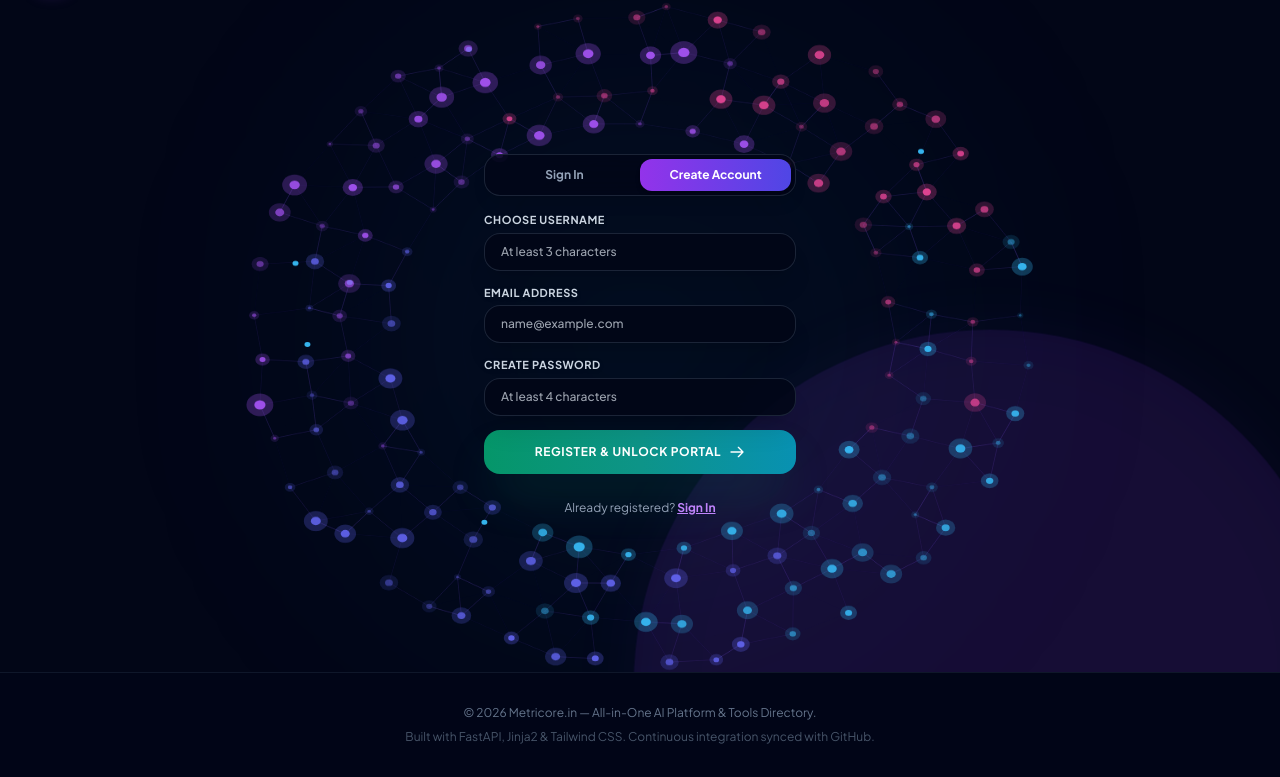
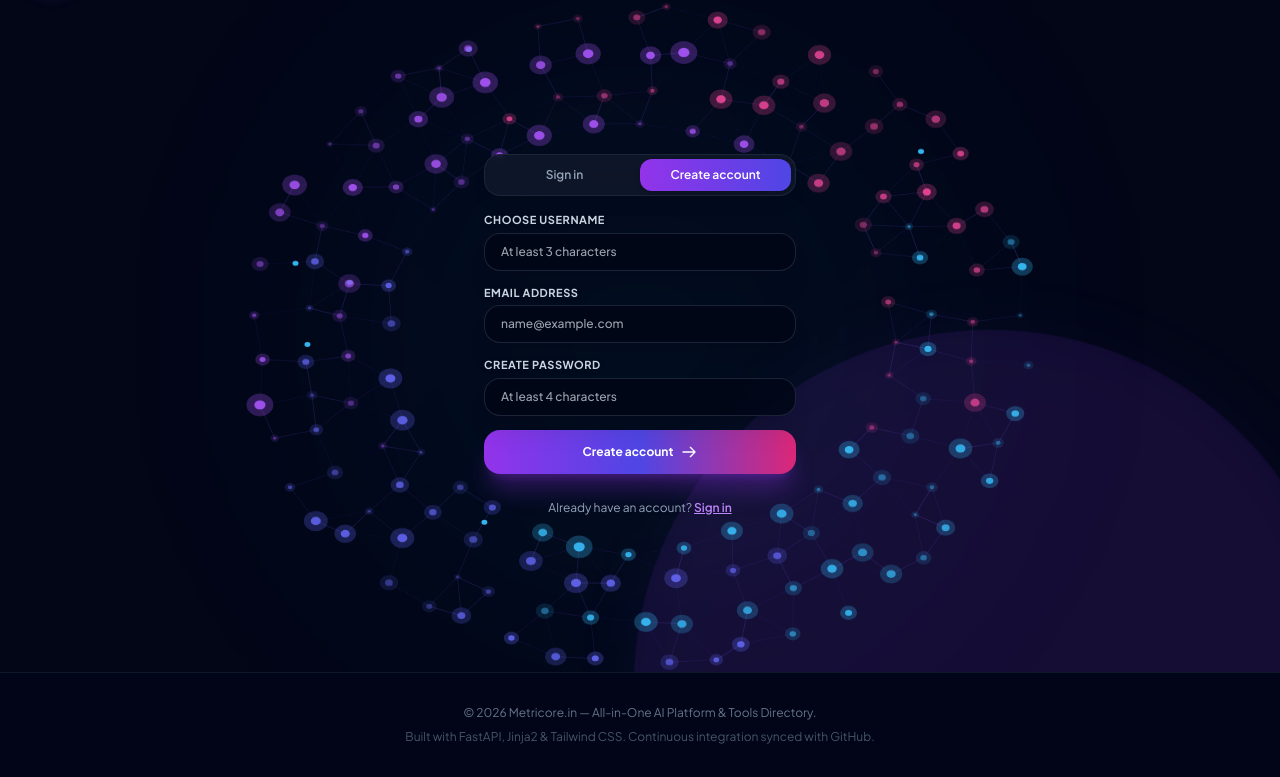
Before and after one commit to AkbarDev/metricore.in, a FastAPI app: page /register in a window 1280 px wide. Shown: the part 65-842 px from the top of the page. Run offline with FastAPI, Linux system fonts and the light colour scheme; some libraries are stand-ins or nearby versions.

Commit message:
style: Modernize sign-in/register button labels to standard SaaS labels (Sign in, Create account, Go to Homepage)

```diff
--- a/app/templates/login.html
+++ b/app/templates/login.html
@@ -18,19 +18,21 @@
         {% if is_authenticated %}
             <!-- Authenticated State -->
             <div class="space-y-4">
-                <div class="w-16 h-16 rounded-full bg-emerald-500/20 border border-emerald-500/40 text-emerald-400 mx-auto flex items-center justify-center shadow-lg shadow-emerald-500/20 backdrop-blur-md">
-                    <svg class="w-8 h-8" fill="none" stroke="currentColor" viewBox="0 0 24 24"><path stroke-linecap="round" stroke-linejoin="round" stroke-width="2" d="M5 13l4 4L19 7"/></svg>
+                <div class="inline-flex items-center gap-2 px-3 py-1 rounded-full bg-emerald-500/10 border border-emerald-500/20 text-emerald-400 text-xs font-semibold backdrop-blur-md">
+                    <span class="w-2 h-2 rounded-full bg-emerald-400 animate-pulse"></span>
+                    Account Active
                 </div>
                 <div>
-                    <h3 class="text-xl font-black text-white drop-shadow-md">Welcome back, {{ username }}!</h3>
-                    <p class="text-xs text-slate-400 mt-1">AI Core ecosystem is unlocked.</p>
+                    <h3 class="text-xl font-bold text-white drop-shadow-md">Welcome, {{ username }}</h3>
+                    <p class="text-xs text-slate-400 mt-1">Ready to explore the AI Directory</p>
                 </div>
                 <div class="pt-2 flex flex-col gap-2.5">
-                    <a href="/" class="w-full py-3.5 rounded-2xl bg-gradient-to-r from-purple-600 via-indigo-600 to-pink-600 hover:from-purple-500 hover:to-pink-500 text-white text-xs font-bold uppercase tracking-wider shadow-xl shadow-purple-600/30 transition-all text-center block">
-                        Enter Dashboard →
+                    <a href="/" class="w-full py-3.5 rounded-2xl bg-gradient-to-r from-purple-600 via-indigo-600 to-purple-600 hover:from-purple-500 hover:to-indigo-500 text-white text-xs font-bold shadow-xl shadow-purple-600/30 transition-all text-center flex items-center justify-center gap-2 group hover:-translate-y-0.5">
+                        <span>Go to Homepage</span>
+                        <svg class="w-4 h-4 group-hover:translate-x-1 transition-transform" fill="none" stroke="currentColor" viewBox="0 0 24 24"><path stroke-linecap="round" stroke-linejoin="round" stroke-width="2" d="M14 5l7 7m0 0l-7 7m7-7H3"/></svg>
                     </a>
                     <a href="/logout" class="w-full py-2.5 rounded-2xl bg-slate-900/80 hover:bg-slate-800 text-slate-300 text-xs font-medium text-center block border border-slate-800 backdrop-blur-md">
-                        Sign Out
+                        Sign out
                     </a>
                 </div>
             </div>
@@ -38,23 +40,23 @@
             <!-- Auth Form Card with Tabs -->
             <div class="space-y-4">
 
-                <!-- Mode Switch Tabs (Sign In vs Create Account) -->
-                <div class="inline-flex p-1 rounded-2xl bg-slate-950/80 border border-slate-800/90 backdrop-blur-xl shadow-lg w-full">
+                <!-- Modern Segmented Tab Switcher -->
+                <div class="inline-flex p-1 rounded-2xl bg-slate-900/90 border border-slate-800/90 backdrop-blur-xl shadow-lg w-full">
                     <button
                         type="button"
                         id="tab-signin-btn"
                         onclick="switchTab('signin')"
-                        class="flex-1 py-2 text-xs font-bold rounded-xl transition-all {% if active_tab != 'register' %}bg-gradient-to-r from-purple-600 to-indigo-600 text-white shadow-md{% else %}text-slate-400 hover:text-white{% endif %}"
+                        class="flex-1 py-2 text-xs font-semibold rounded-xl transition-all {% if active_tab != 'register' %}bg-gradient-to-r from-purple-600 to-indigo-600 text-white shadow-md{% else %}text-slate-400 hover:text-white{% endif %}"
                     >
-                        Sign In
+                        Sign in
                     </button>
                     <button
                         type="button"
                         id="tab-register-btn"
                         onclick="switchTab('register')"
-                        class="flex-1 py-2 text-xs font-bold rounded-xl transition-all {% if active_tab == 'register' %}bg-gradient-to-r from-purple-600 to-indigo-600 text-white shadow-md{% else %}text-slate-400 hover:text-white{% endif %}"
+                        class="flex-1 py-2 text-xs font-semibold rounded-xl transition-all {% if active_tab == 'register' %}bg-gradient-to-r from-purple-600 to-indigo-600 text-white shadow-md{% else %}text-slate-400 hover:text-white{% endif %}"
                     >
-                        Create Account
+                        Create account
                     </button>
                 </div>
 
@@ -116,16 +118,16 @@
 
                     <button
                         type="submit"
-                        class="w-full py-3.5 rounded-2xl bg-gradient-to-r from-cyan-600 via-purple-600 to-pink-600 hover:from-cyan-500 hover:via-purple-500 hover:to-pink-500 text-white text-xs font-bold uppercase tracking-wider shadow-2xl shadow-purple-600/30 transition-all flex items-center justify-center gap-2 group hover:-translate-y-0.5 active:translate-y-0"
+                        class="w-full py-3.5 rounded-2xl bg-gradient-to-r from-purple-600 via-indigo-600 to-purple-600 hover:from-purple-500 hover:to-indigo-500 text-white text-xs font-bold shadow-xl shadow-purple-600/30 transition-all flex items-center justify-center gap-2 group hover:-translate-y-0.5 active:translate-y-0"
                     >
-                        <span>Sign In & Unlock Portal</span>
+                        <span>Sign in</span>
                         <svg class="w-4 h-4 group-hover:translate-x-1 transition-transform" fill="none" stroke="currentColor" viewBox="0 0 24 24"><path stroke-linecap="round" stroke-linejoin="round" stroke-width="2" d="M14 5l7 7m0 0l-7 7m7-7H3"/></svg>
                     </button>
 
                     <div class="text-center pt-2">
                         <span class="text-xs text-slate-400">Don't have an account? </span>
-                        <button type="button" onclick="switchTab('register')" class="text-xs font-bold text-purple-400 hover:text-purple-300 underline">
-                            Create an Account
+                        <button type="button" onclick="switchTab('register')" class="text-xs font-semibold text-purple-400 hover:text-purple-300 underline">
+                            Create account
                         </button>
                     </div>
                 </form>
@@ -180,16 +182,16 @@
 
                     <button
                         type="submit"
-                        class="w-full py-3.5 rounded-2xl bg-gradient-to-r from-emerald-600 via-teal-600 to-cyan-600 hover:from-emerald-500 hover:via-teal-500 hover:to-cyan-500 text-white text-xs font-bold uppercase tracking-wider shadow-2xl shadow-emerald-600/30 transition-all flex items-center justify-center gap-2 group hover:-translate-y-0.5 active:translate-y-0"
+                        class="w-full py-3.5 rounded-2xl bg-gradient-to-r from-purple-600 via-indigo-600 to-pink-600 hover:from-purple-500 hover:to-pink-500 text-white text-xs font-bold shadow-xl shadow-purple-600/30 transition-all flex items-center justify-center gap-2 group hover:-translate-y-0.5 active:translate-y-0"
                     >
-                        <span>Register & Unlock Portal</span>
+                        <span>Create account</span>
                         <svg class="w-4 h-4 group-hover:translate-x-1 transition-transform" fill="none" stroke="currentColor" viewBox="0 0 24 24"><path stroke-linecap="round" stroke-linejoin="round" stroke-width="2" d="M14 5l7 7m0 0l-7 7m7-7H3"/></svg>
                     </button>
 
                     <div class="text-center pt-1.5">
-                        <span class="text-xs text-slate-400">Already registered? </span>
-                        <button type="button" onclick="switchTab('signin')" class="text-xs font-bold text-purple-400 hover:text-purple-300 underline">
-                            Sign In
+                        <span class="text-xs text-slate-400">Already have an account? </span>
+                        <button type="button" onclick="switchTab('signin')" class="text-xs font-semibold text-purple-400 hover:text-purple-300 underline">
+                            Sign in
                         </button>
                     </div>
                 </form>
@@ -211,13 +213,13 @@
         if (tab === 'register') {
             formSignIn.classList.add("hidden");
             formRegister.classList.remove("hidden");
-            btnRegister.className = "flex-1 py-2 text-xs font-bold rounded-xl transition-all bg-gradient-to-r from-purple-600 to-indigo-600 text-white shadow-md";
-            btnSignIn.className = "flex-1 py-2 text-xs font-bold rounded-xl transition-all text-slate-400 hover:text-white";
+            btnRegister.className = "flex-1 py-2 text-xs font-semibold rounded-xl transition-all bg-gradient-to-r from-purple-600 to-indigo-600 text-white shadow-md";
+            btnSignIn.className = "flex-1 py-2 text-xs font-semibold rounded-xl transition-all text-slate-400 hover:text-white";
         } else {
             formRegister.classList.add("hidden");
             formSignIn.classList.remove("hidden");
-            btnSignIn.className = "flex-1 py-2 text-xs font-bold rounded-xl transition-all bg-gradient-to-r from-purple-600 to-indigo-600 text-white shadow-md";
-            btnRegister.className = "flex-1 py-2 text-xs font-bold rounded-xl transition-all text-slate-400 hover:text-white";
+            btnSignIn.className = "flex-1 py-2 text-xs font-semibold rounded-xl transition-all bg-gradient-to-r from-purple-600 to-indigo-600 text-white shadow-md";
+            btnRegister.className = "flex-1 py-2 text-xs font-semibold rounded-xl transition-all text-slate-400 hover:text-white";
         }
     }
 </script>
```
